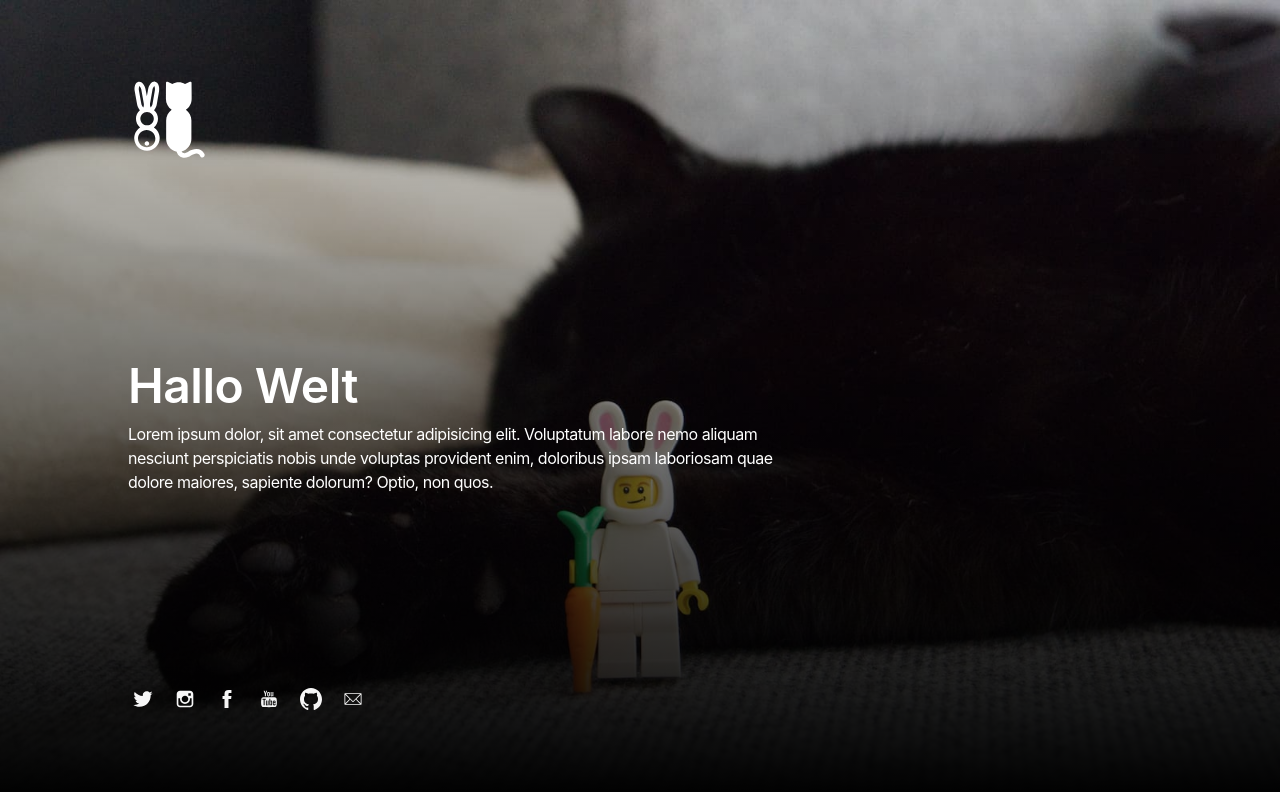
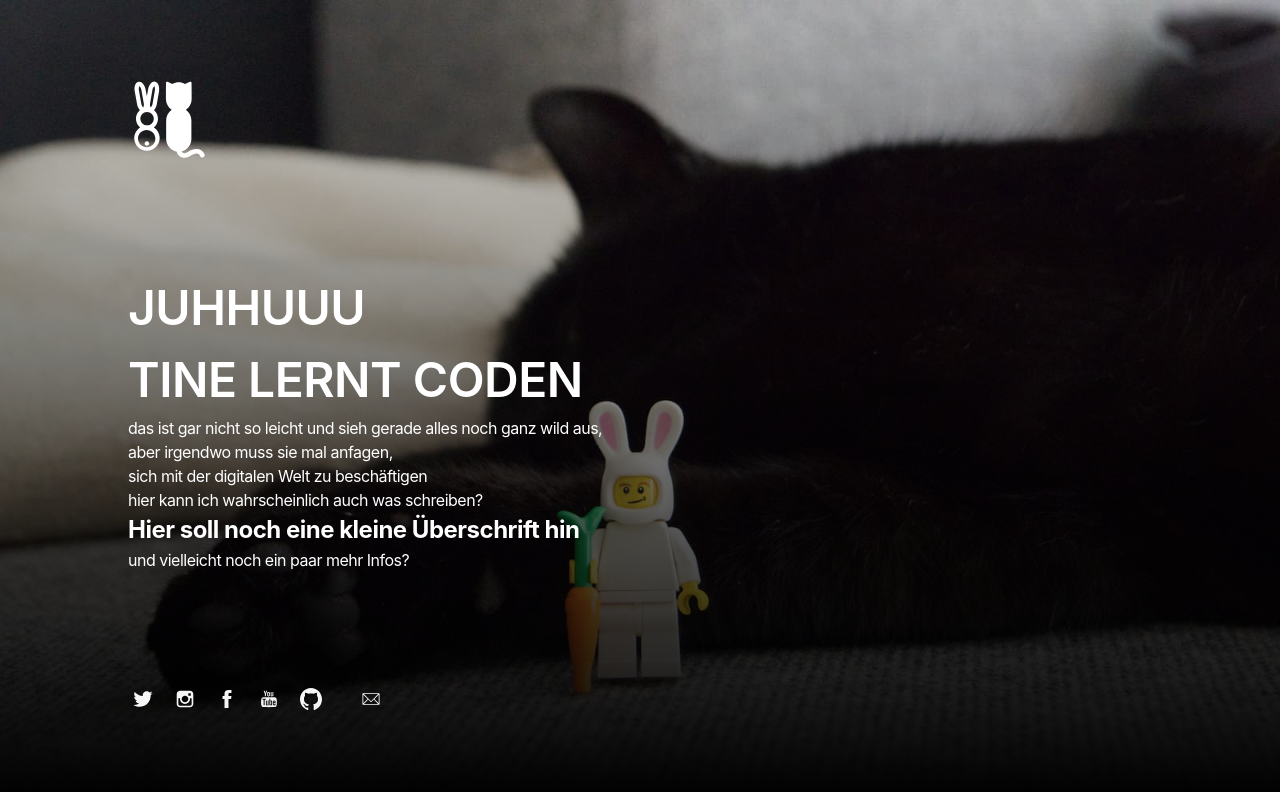
Before and after one commit to cytine/cytine.github.io, a plain HTML site: page index.html in a window 1280 px wide. Drawn offline with Linux system fonts and the light colour scheme.

Commit message:
Update index.html

```diff
--- a/index.html
+++ b/index.html
@@ -5,7 +5,7 @@
     <meta http-equiv="X-UA-Compatible" content="IE=edge" />
 
     <!-- SEO -->
-    <title>Meine 1. Website</title>
+    <title>Tine kann Coden</title>
     <meta name="description" content="" />
     <meta name="robots" content="index, follow" />
 
@@ -52,13 +52,13 @@
 
         <!-- Sag was über Dich -->
         <div class="bio">
-          <h1>Hallo Welt</h1>
+          <h1>JUHHUUU <br> TINE LERNT CODEN</h1>
           <p>
-            Lorem ipsum dolor, sit amet consectetur adipisicing elit.
-            Voluptatum labore nemo aliquam nesciunt perspiciatis nobis
-            unde voluptas provident enim, doloribus ipsam laboriosam
-            quae dolore maiores, sapiente dolorum? Optio, non quos.
+            das ist gar nicht so leicht und sieh gerade alles noch ganz wild aus, aber irgendwo muss sie mal anfagen, <br> sich mit der digitalen Welt zu beschäftigen
           </p>
+          hier kann ich wahrscheinlich auch was schreiben?
+          <h2> Hier soll noch eine kleine Überschrift hin</h2>
+          <p> und vielleicht noch ein paar mehr Infos? </p>
         </div>
 
         <div class="network">
@@ -125,7 +125,8 @@
                     />
                   </g>
                 </svg>
-              </a>
+              <a href=" https://www.linkedin.com/feed//a>
+
             </li>
 
             <!-- email icon reference one -->
```
